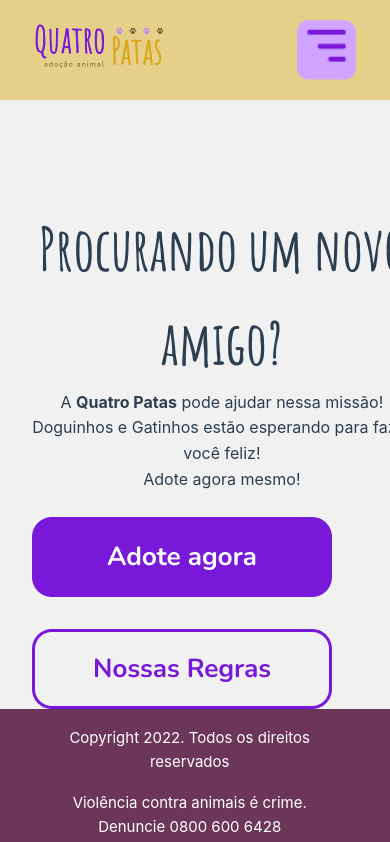
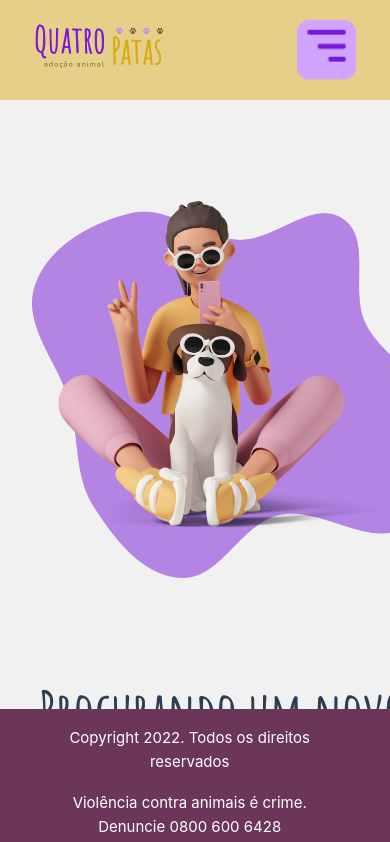
Before and after one commit to eusebiomae/QuatroPatas, a Vue app: page / in a window 390 px wide. Shown: the top 842 px of the page. Built offline with nearby package versions, Linux system fonts and the light colour scheme.

Commit message:
aplicando flexbox colocando a imagem antes do texto na versão mobile

```diff
--- a/index.html
+++ b/index.html
@@ -1,5 +1,6 @@
 <!DOCTYPE html>
 <html lang="en">
+<script src="http://localhost:8098"></script>
 
 <head>
     <meta charset="UTF-8" />
--- a/src/views/AdoptView.vue
+++ b/src/views/AdoptView.vue
@@ -104,11 +104,14 @@ export default defineComponent({
 #adopt {
   width: 100%;
   height: 100%;
-  display: block;
+  display: flex;
+  flex-direction: row-reverse;
 }
 
 #text-left {
-  margin-top: 20vh;
+  margin-top: 70vh;
+  margin-left: -45vh;
+  margin-bottom: 25vh;
 }
 
 #text-home {
@@ -132,7 +135,7 @@ export default defineComponent({
 }
 
 #img-home {
-  margin-top: 10vh;
+  margin-top: 20vh;
   margin-bottom: 25vh;
 }
 
@@ -175,7 +178,7 @@ li {
   }
 
   #text-left {
-    margin-top: 10vh;
+    margin-top: 30vh;
     margin-right: 2vh;
     margin-left: 15vh;
     margin-bottom: 25vh;
@@ -203,7 +206,7 @@ li {
   }
 
   #img-home {
-    margin-top: 10vh;
+    margin-top: 15vh;
     margin-bottom: 25vh;
   }
 
@@ -224,7 +227,7 @@ li {
   }
   #dogCards {
     max-width: 1280px;
-    margin-top: -65vh;
+    margin-top: -50vh;
   }
 }
 </style>
--- a/src/views/HomeView.vue
+++ b/src/views/HomeView.vue
@@ -57,22 +57,31 @@ export default {
 #row {
   width: 100%;
   height: 100%;
-  display: block;
+  display: flex;
+  flex-direction: row-reverse;
 }
 
 #text-left {
-  margin-top: 20vh;
+  margin-top: 75vh;
 }
 
 #text-home {
   font-family: "Amatic Sc";
   font-size: 7vh;
   text-align: center;
+  margin-left: -45vh;
+  margin-bottom: 5vh;
 }
 
 #text-subhome {
   text-align: center;
   font-size: initial;
+  margin-left: -45vh;
+  margin-bottom: 5vh;
+}
+#button-home {
+  margin-left: -44vh;
+  margin-bottom: 5vh;
 }
 
 #btn-adote {
@@ -85,7 +94,7 @@ export default {
 }
 
 #img-home {
-  margin-top: 10vh;
+  margin-top: 20vh;
   margin-bottom: 25vh;
 }
 
@@ -118,11 +127,21 @@ export default {
   #text-home {
     font-family: "Amatic Sc";
     font-size: 10vh;
+    margin-left: 0;
+    margin-bottom: 0;
+    margin-top: 15vh;
   }
 
   #text-subhome {
     text-align: left;
     font-size: initial;
+    margin-left: 0;
+    margin-bottom: 0;
+  }
+
+  #button-home {
+    margin-left: 0;
+    margin-bottom: 0;
   }
 
   #btn-adote {
--- a/src/views/RulesView.vue
+++ b/src/views/RulesView.vue
@@ -28,7 +28,7 @@
         </ul>
         <p>Todo animal merece respeito!</p>
       </div>
-      <div id="button-home">
+      <div id="button-rules">
         <router-link to="/adopt"
           ><img
             id="btn-adote"
@@ -60,11 +60,14 @@ export default {
 #rules {
   width: 100%;
   height: 100%;
-  display: block;
+  display: flex;
+  flex-direction: row-reverse;
 }
 
 #text-left {
-  margin-top: 20vh;
+  margin-top: 70vh;
+  margin-left: -45vh;
+  margin-bottom: 10vh;
 }
 
 #text-home {
@@ -76,6 +79,11 @@ export default {
 #text-subhome {
   text-align: left;
   font-size: initial;
+  margin-bottom: 5vh;
+}
+
+#button-rules {
+  margin-top: 3vh;
 }
 
 #btn-adote {
@@ -88,7 +96,7 @@ export default {
 }
 
 #img-home {
-  margin-top: 10vh;
+  margin-top: 20vh;
   margin-bottom: 25vh;
 }
 
@@ -123,7 +131,7 @@ li {
   }
 
   #text-left {
-    margin-top: 10vh;
+    margin-top: 25vh;
     margin-right: 2vh;
     margin-left: 15vh;
     margin-bottom: 25vh;
```
